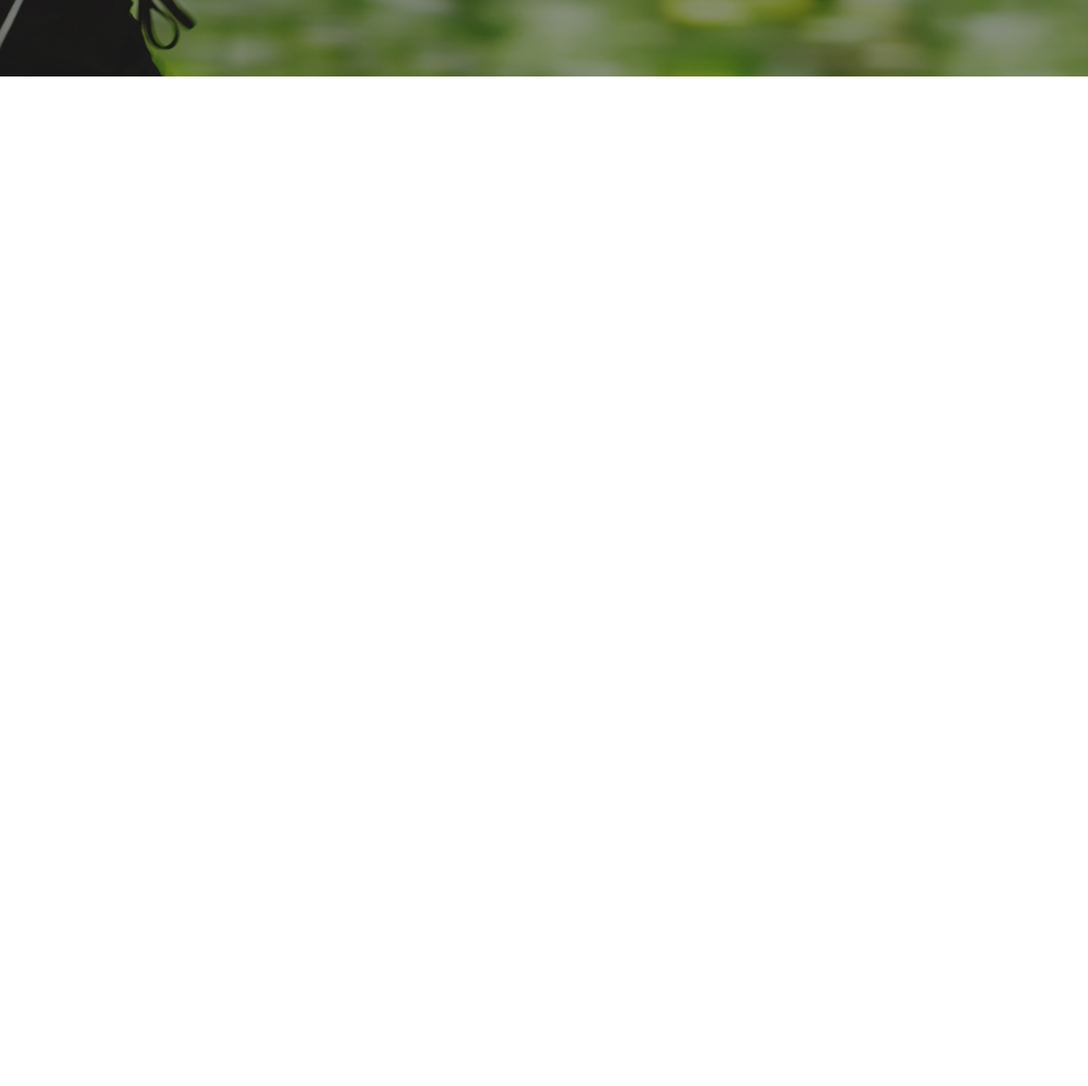
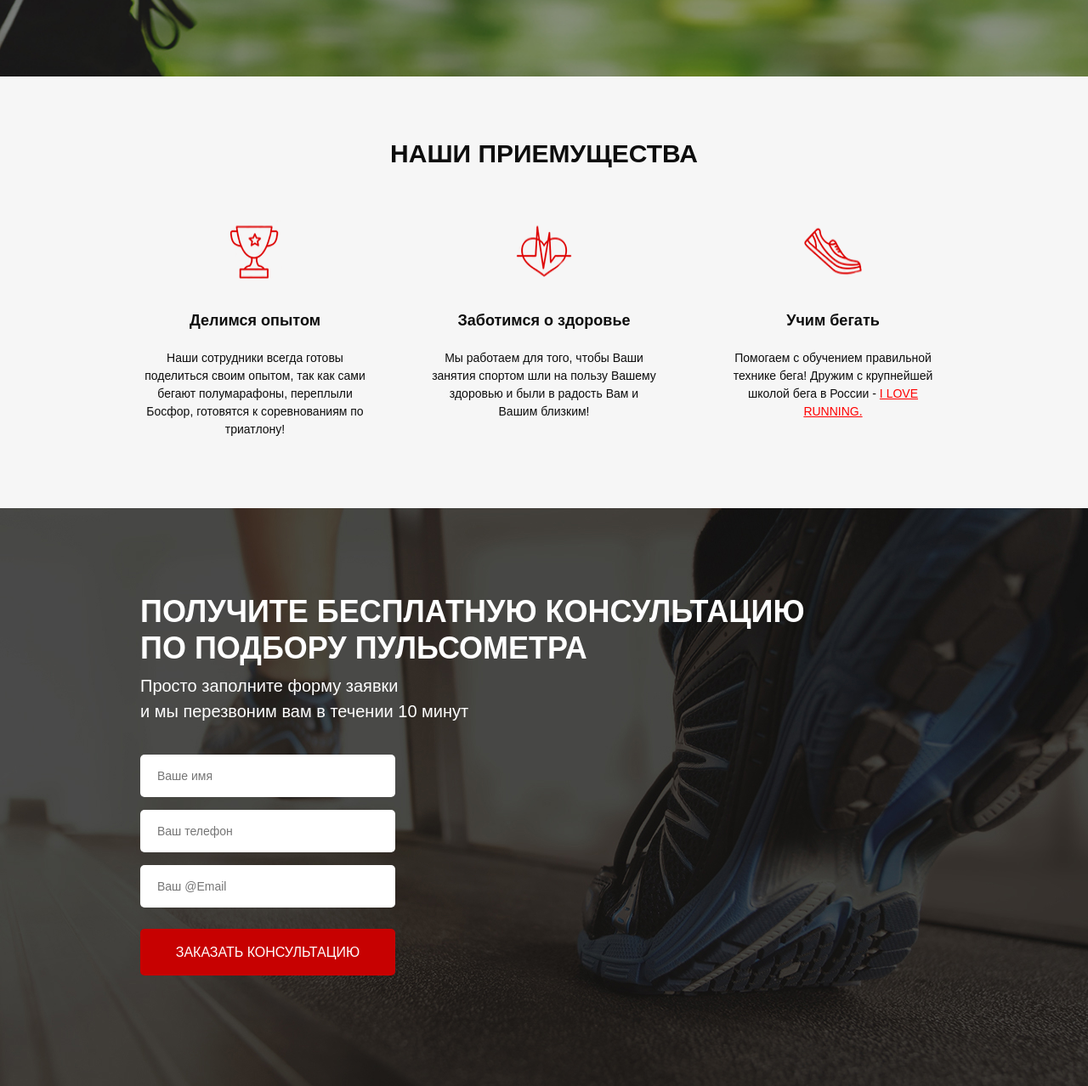
Before and after one commit to MykolaPav/pulse, a website: page src/index.html in a window 1280 px wide. Shown: the part 611-1889 px from the top of the page at 85% size. Before the commit the page ends 800 px from the top, so only its background shows below. Drawn offline with Linux system fonts and the light colour scheme; a web font is replaced by a local one.

Commit message:
aded theerd block

```diff
--- a/src/index.html
+++ b/src/index.html
@@ -58,5 +58,48 @@
         </div>
     </div>
 
+    <div class="benefits">
+        <div class="container">
+            <h2 class="title">Наши приемущества</h2>
+            <div class="benefits__items">
+                <div class="benefits__item">
+                    <img src="icons/cup.png" alt="cup_icon">
+                    <div class="benefits__header">Делимся опытом</div>
+                    <div class="benefits__subheader">Наши сотрудники всегда готовы поделиться своим опытом, так как сами бегают полумарафоны, переплыли Босфор, готовятся к соревнованиям по триатлону!</div>
+                </div>
+                <div class="benefits__item">
+                    <img src="icons/heart.png" alt="heart_icon">
+                    <div class="benefits__header">Заботимся о здоровье</div>
+                    <div class="benefits__subheader">Мы работаем для того, чтобы Ваши занятия спортом шли на пользу Вашему здоровью и были в радость Вам и Вашим близким!</div>
+                </div>
+                <div class="benefits__item">
+                    <img src="icons/shoe.png" alt="shoe_icon">
+                    <div class="benefits__header">Учим бегать</div>
+                    <div class="benefits__subheader">Помогаем с обучением правильной технике бега! Дружим с крупнейшей школой бега в России - <a href="">I LOVE RUNNING.</a></div>
+                </div>
+            </div>
+        </div>
+    </div>
+
+    <div class="consultation">
+        <div class="container">
+            <h2 class="title title_left">
+                Получите бесплатную консультацию <br>
+                по подбору пульсометра
+            </h2>
+            <div class="consultation__descr">
+                Просто заполните форму заявки<br>
+                и мы перезвоним вам в течении 10 минут
+            </div>
+            <form class="feed-form" action="#">
+                <input name="name" required type="text" placeholder="Ваше имя">
+                <input name="phone" required type="number" placeholder="Ваш телефон">
+                <input name="email" required type="email" placeholder="Ваш @Email">
+
+                <button class="button button_submit">заказать консультацию</button>
+            </form>
+        </div>
+    </div>
+    <script src="js/script.js"></script>
 </body>
 </html>
--- /dev/null
+++ b/src/sass/block/_benefits.scss
@@ -0,0 +1,48 @@
+
+
+.benefits {
+    min-height: 473px;
+    padding: 73px 0px 82px 0px;
+    background-color: #F6F6F6;
+    // h2 {
+    //     color: #0D0D0D;
+    //     font-weight: 700;
+    //     font-size: 30px;
+    //     text-align: center;
+    //     text-transform: uppercase;
+    // }
+    &__items {
+        display: flex;
+        margin-top: 60px;
+        justify-content: space-between;
+    }
+    &__item {
+        width: 270px;
+        min-height: 240px;
+        align-items: center;
+
+        img {
+            width: 70px;
+            height: 70px;
+            display: block;
+            margin: 0 auto;
+        }
+    }
+    &__header {
+        font-weight: 700;
+        font-size: 18px;
+        text-align: center;
+        color: #0D0D0D;
+        margin-top: 35px;
+    }
+    &__subheader{
+        font-weight: 300;
+        font-size: 14px;
+        text-align: center;
+        color: #0D0D0D;
+        margin-top: 20px;
+        a {
+            color: red;
+        }
+    }
+}
--- a/src/sass/block/_buttons.scss
+++ b/src/sass/block/_buttons.scss
@@ -18,4 +18,9 @@
         height: 54px;
         font-size: 16px;
     }
+    &_submit {
+        width: 100%;
+        height: 55px;
+        font-size: 16px;
+    }
 }
--- /dev/null
+++ b/src/sass/block/_consultation.scss
@@ -0,0 +1,13 @@
+
+
+
+.consultation {
+    background: url('../../img/bg2.jpg') center (center/cover) no-repeat;
+    min-height: 680px;
+    padding: 100px 0 92px 0;
+    &__descr {
+        font-weight: 500;
+        font-size: 20px;
+        color: #FFFFFF;
+    }
+}
--- /dev/null
+++ b/src/sass/block/_forms.scss
@@ -0,0 +1,23 @@
+
+
+
+.feed-form {
+    margin-top: 36px;
+    display: flex;
+    flex-direction: column;
+    width: 300px;
+    input {
+        height: 50px;
+        background: #FFFFFF;
+        border-radius: 5px;
+        margin-bottom: 15px;
+        border: none;
+        padding: 0 20px;
+        font-weight: 400;
+        font-size: 14px;
+        color: #4B4B4B;
+        &:nth-child(3) {
+            margin-bottom: 20px;
+        }
+    }
+}
--- a/src/sass/block/_promo.scss
+++ b/src/sass/block/_promo.scss
@@ -2,7 +2,7 @@
 .promo {
     min-height: 650px;
     padding: 21px 0 93px 0;
-    background: url(../img/bg.jpg) center (center/cover) no-repeat;
+    background: url('../img/bg.jpg') center (center/cover) no-repeat;
     &__wrapper {
         display: flex;
         flex-direction: column;
--- /dev/null
+++ b/src/sass/block/_titles.scss
@@ -0,0 +1,15 @@
+
+
+
+.title {
+    font-weight: 700;
+    font-size: 30px;
+    text-align: center;
+    color: #0D0D0D;
+    text-transform: uppercase;
+    &_left {
+        font-size: 36px;
+        color: #FFFFFF;
+        text-align: left;
+    }
+}
--- a/src/sass/style.scss
+++ b/src/sass/style.scss
@@ -2,7 +2,11 @@
 @import 'base/mixins';
 @import 'block/promo';
 @import 'block/header';
+@import 'block/benefits';
 @import 'block/buttons';
+@import 'block/consultation';
+@import 'block/titles';
+@import 'block/forms';
 
 * {
     font-family: "MuseoModern", sans-serif;
```
Also changed, not shown: src/sass/block/_media.scss (added, +17 -0 lines), src/css/style.min.css, src/icons/cup.png (added), src/icons/heart.png (added), src/icons/shoe.png (added), src/img/bg2.jpg (added), src/js/script.js (added).
